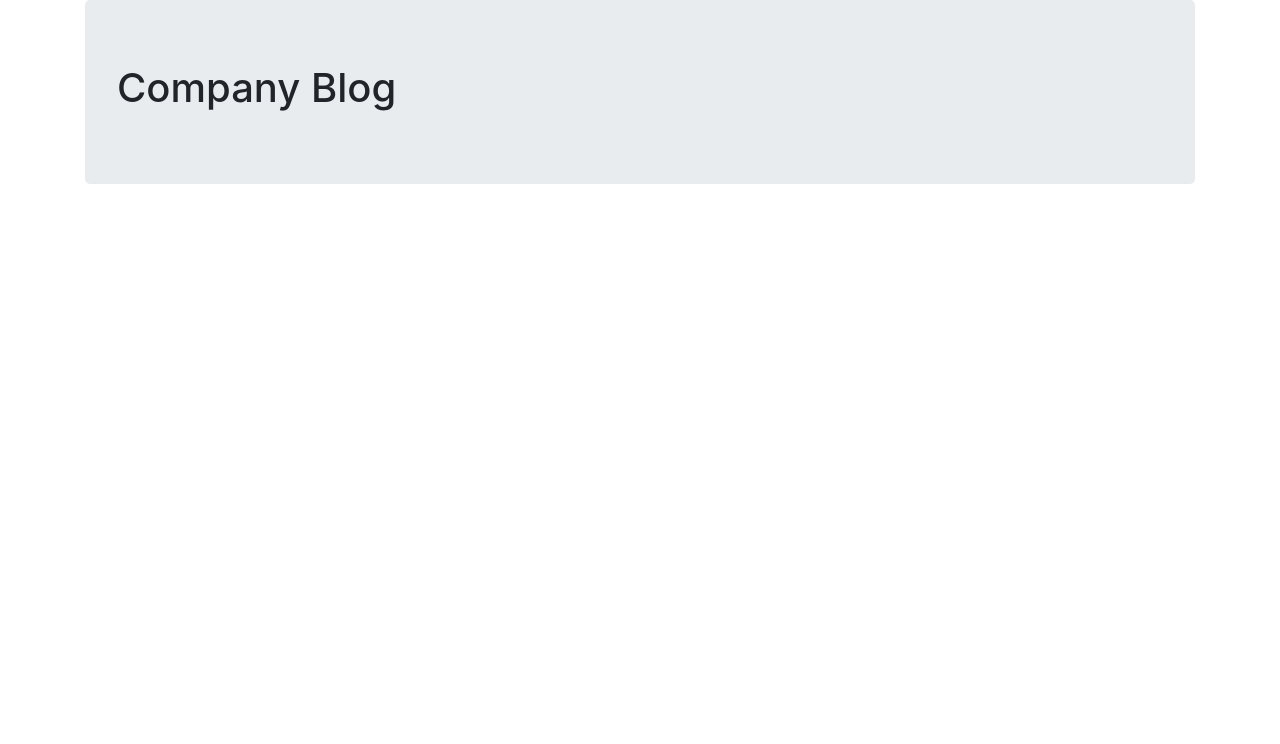
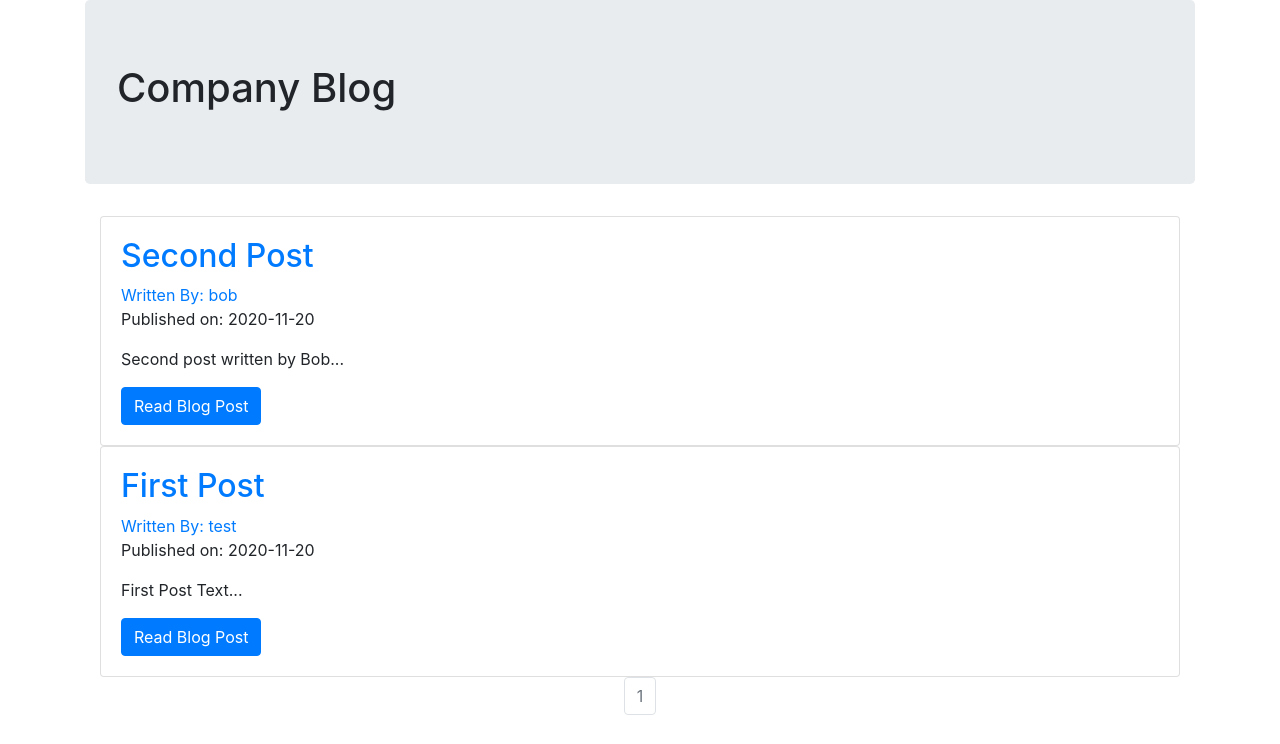
Before and after one commit to kajpawl/flaskBlogApp, a Flask app: page / in a window 1280 px wide. Shown: the part 56-800 px from the top of the page. Run offline with Flask 2, Linux system fonts and the light colour scheme; data comes from the database, SQL or seed files in the repository; both versions use the stored data as it was after the commit; some libraries are stand-ins or nearby versions.

Commit message:
Add listing posts on index site

```diff
--- a/company_blog/core/views.py
+++ b/company_blog/core/views.py
@@ -1,11 +1,14 @@
 from flask import render_template, request, Blueprint
+from company_blog.models import BlogPost
 
 core = Blueprint('core', __name__)
 
 
 @core.route('/')
 def index():
-    return render_template('index.html')
+    page = request.args.get('page', 1, type=int)
+    blog_posts = BlogPost.query.order_by(BlogPost.date.desc()).paginate(page=page, per_page=5)
+    return render_template('index.html', blog_posts=blog_posts)
 
 
 @core.route('/info')
--- a/company_blog/templates/base.html
+++ b/company_blog/templates/base.html
@@ -23,9 +23,9 @@
             <li class="nav-link"><a href="{{ url_for('core.info') }}">About</a></li>
 
             {% if current_user.is_authenticated %}
+                <li class="nav-link"><a href="{{ url_for('blog_posts.create_post') }}">Create Post</a></li>
+                <li class="nav-link"><a href="{{ url_for('users.account') }}">Account</a></li>
                 <li class="nav-link"><a href="{{ url_for('users.logout') }}">Log Out</a></li>
-                <li class="nav-link"><a href="{{ url_for('users.account') }}">Account</a></li>
-                <li class="nav-link"><a href="{{ url_for('blog_posts.create_post') }}">Create Post</a></li>
             {% else %}
                 <li class="nav-link"><a href="{{ url_for('users.login') }}">Log In</a></li>
                 <li class="nav-link"><a href="{{ url_for('users.register') }}">Register</a></li>
--- a/company_blog/templates/index.html
+++ b/company_blog/templates/index.html
@@ -3,4 +3,29 @@
     <div class="jumbotron">
         <h1>Company Blog</h1>
     </div>
+    <div class="container">
+        {% for post in blog_posts.items %}
+            <div class="card">
+                <div class="card-body">
+                    <h2>
+                        <a class="card-title" href="{{ url_for('blog_posts.blog_post', blog_post_id=post.id) }}">{{ post.title }}</a>
+                    </h2>
+                    <a href="{{ url_for('users.user_posts', username=post.author.username) }}">Written By: {{ post.author.username }}</a>
+                    <p>Published on: {{ post.date.strftime('%Y-%m-%d') }}</p>
+                    <p class="card-text">{{ post.text[:100] }}...</p>
+                    <a href="{{ url_for('blog_posts.blog_post', blog_post_id=post.id) }}" class="btn btn-primary">Read Blog Post</a>
+                </div>
+            </div>
+        {% endfor %}
+
+        <nav aria-label="Page navigation example">
+            <ul class="pagination justify-content-center">
+                {% for page_num in blog_posts.iter_pages(left_edge=1, right_edge=1, left_current=1, right_current=2) %}
+                    <li class="page-item {% if blog_posts.page == page_num %} disabled {% endif %}">
+                        <a class="page-link" href="{{ url_for('core.index', page=page_num) }}">{{ page_num }}</a>
+                    </li>
+                {% endfor %}
+            </ul>
+        </nav>
+    </div>
 {% endblock %}
```
Also changed, not shown: company_blog/templates/user_blog_posts.html (+6 -6 lines), company_blog/data.sqlite.
